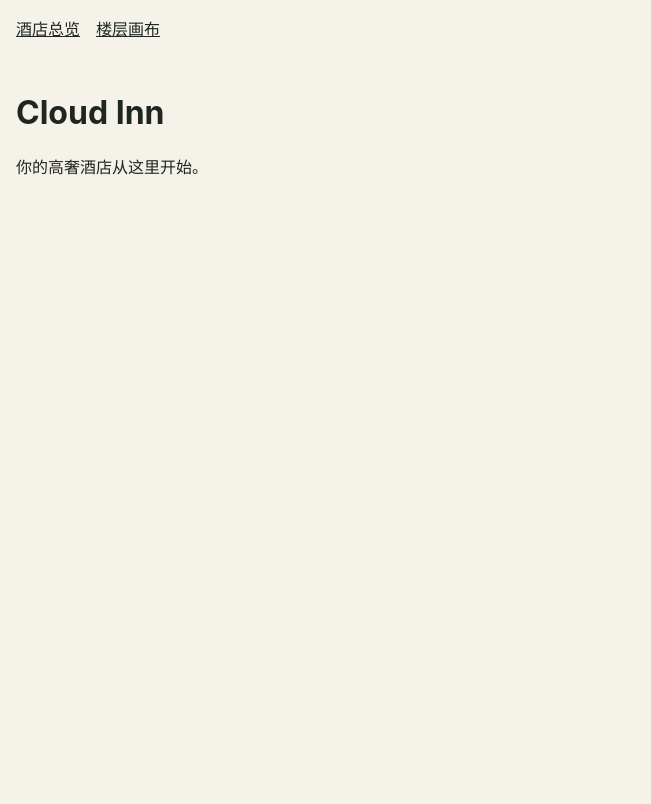
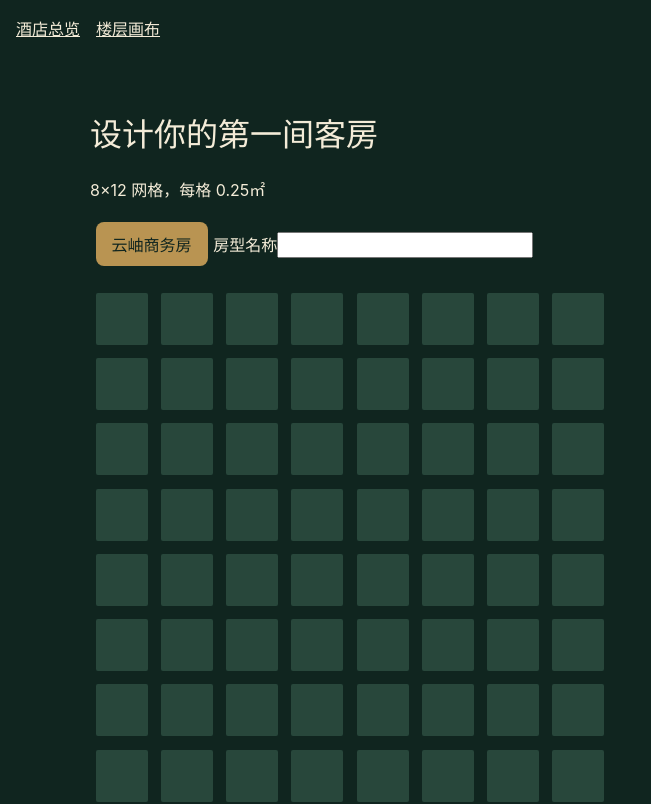
Before and after one commit to TheMiaoYuchen/cloud-inn, a React (Vite) app in the folder app/: page /#/design in a window 1280 px wide. Before the commit this address led to /#/. Shown: the top 804 px of the page, without its empty margins (0-651 px from the left). Built offline with nearby package versions, Linux system fonts and the light colour scheme.

Commit message:
feat: build playable hotel operations UI

```diff
--- a/app/src/app/App.tsx
+++ b/app/src/app/App.tsx
@@ -1,8 +1,9 @@
 import { useMemo } from "react";
 import { RouterProvider } from "react-router-dom";
 import { createAppRouter } from "./router";
+import { GameProvider } from "../state/GameProvider";
 
 export function App() {
   const router = useMemo(createAppRouter, []);
-  return <RouterProvider router={router} />;
+  return <GameProvider><RouterProvider router={router} /></GameProvider>;
 }
--- a/app/src/app/router.tsx
+++ b/app/src/app/router.tsx
@@ -2,6 +2,9 @@ import { createHashRouter, Navigate } from "react-router-dom";
 import { CanvasPage } from "../pages/CanvasPage";
 import { HotelOverviewPage } from "../pages/HotelOverviewPage";
 import { AppShell } from "./AppShell";
+import { RoomDesignPage } from "../pages/RoomDesignPage";
+import { FloorPlanningPage } from "../pages/FloorPlanningPage";
+import { OperationsPage } from "../pages/OperationsPage";
 
 export function createAppRouter() {
   return createHashRouter([
@@ -11,6 +14,9 @@ export function createAppRouter() {
       children: [
         { index: true, element: <HotelOverviewPage /> },
         { path: "canvas", element: <CanvasPage /> },
+        { path: "design", element: <RoomDesignPage /> },
+        { path: "floor-plan", element: <FloorPlanningPage /> },
+        { path: "operations", element: <OperationsPage /> },
         { path: "*", element: <Navigate to="/" replace /> },
       ],
     },
--- /dev/null
+++ b/app/src/pages/FloorPlanningPage.tsx
@@ -0,0 +1,3 @@
+import { useGame } from '../state/GameProvider';
+import { OperationsPage } from './OperationsPage';
+export function FloorPlanningPage(){ const {state,error,commands}=useGame(); if(!state||state.phase==='design') return null; if(state.phase==='open') return <OperationsPage/>; const bp=state.roomBlueprint; return <main className="page"><h1>固定楼层槽位</h1><div className="floor-visual">核心 · 环形走廊</div><p>现金 ¥{state.cashCents/100} · 已建 {state.floor.rooms.length}/4</p><div className="slots">{[1,2,3,4].map(i=>{const room=state.floor.rooms.find(r=>r.slotId===`slot-${i}`); return <button key={i} onClick={()=>!room&&commands.placeRoom(`slot-${i}`)} disabled={!!room}>{room?`${bp?.name} · ${bp?.metrics.areaSquareMeters}㎡ · ¥${room.committedBuildCostCents/100}`:`槽位 ${i} · 空置`}</button>})}</div><button onClick={()=>commands.openHotel()} disabled={state.floor.rooms.length===0}>进入运营</button>{error&&<p role="alert">{error}</p>}</main> }
--- a/app/src/pages/HotelOverviewPage.tsx
+++ b/app/src/pages/HotelOverviewPage.tsx
@@ -3,6 +3,7 @@ export function HotelOverviewPage() {
     <main>
       <h1>Cloud Inn</h1>
       <p>你的高奢酒店从这里开始。</p>
+      <a href="#/design">开始设计</a>
     </main>
   );
 }
--- /dev/null
+++ b/app/src/pages/OperationsPage.tsx
@@ -0,0 +1,2 @@
+import { useState } from 'react'; import { useGame } from '../state/GameProvider';
+export function OperationsPage(){ const {state,error,commands,visualProvider}=useGame(); const [rate,setRate]=useState(String((state?.rateCents??0)/100)); if(!state) return null; const report=state.latestReport; return <main className="page"><h1>云岫酒店 · 运营</h1><p>营业日 {state.currentDay} · 现金 ¥{state.cashCents/100}</p><label>房价（元）<input aria-label="房价" value={rate} onChange={e=>setRate(e.target.value)}/></label><button onClick={()=>commands.setRate(Math.round(Number(rate)*100))}>更新房价</button><div className="rooms">{[1,2,3,4].map(i=><div key={i}>客房 {i} · {state.floor.rooms[i-1]?'经营中':'未建造'}</div>)}</div><button onClick={()=>commands.openHotel()}>开始营业</button><button onClick={()=>commands.advanceDay()}>结算下一天</button><button onClick={()=>commands.requestVisual(visualProvider)}>请求视觉预览</button>{state.roomBlueprint?.visual.status==='ready'&&<img src={state.roomBlueprint.visual.assetPath} alt="房间视觉预览"/>}{report&&<p>售出 {report.soldRooms} · 入住率 {report.occupancyBps/100}% · 收入 ¥{report.revenueCents/100} · 成本 ¥{report.operatingCostCents/100} · 净收入 ¥{report.netIncomeCents/100} {report.reasons.join(' ')}</p>}{error&&<p role="alert">{error}</p>}</main> }
--- /dev/null
+++ b/app/src/pages/RoomDesignPage.tsx
@@ -0,0 +1,15 @@
+import { useState } from 'react';
+import { useGame } from '../state/GameProvider';
+import { prototypeConfig } from '../domain/config/prototypeConfig';
+import type { Cell } from '../domain/game/state';
+import { FloorPlanningPage } from './FloorPlanningPage';
+
+export function RoomDesignPage() {
+  const { state, loading, error, commands } = useGame(); const [name, setName] = useState(''); const [cells, setCells] = useState<Cell[]>([]);
+  if (loading || !state) return <main><p>加载中…</p></main>;
+  if (state.phase !== 'design') return <FloorPlanningPage />;
+  const preset = () => { setName('云岫商务房'); setCells(Array.from({length: prototypeConfig.roomColumns * prototypeConfig.roomRows}, (_, i) => ({ x: i % prototypeConfig.roomColumns, y: Math.floor(i / prototypeConfig.roomColumns), zone: Math.floor(i / prototypeConfig.roomColumns) < 8 ? 'bedroom' : 'bathroom' }))); };
+  const toggle = (x:number,y:number) => setCells(c => c.some(v=>v.x===x&&v.y===y) ? c.filter(v=>!(v.x===x&&v.y===y)) : [...c,{x,y,zone:y<8?'bedroom':'bathroom'}]);
+  const metrics = state.roomBlueprint?.metrics;
+  return <main className="page"><h1>设计你的第一间客房</h1><p>8×12 网格，每格 0.25㎡</p><div className="toolbar"><button onClick={preset}>云岫商务房</button><label>房型名称<input aria-label="房型名称" value={name} onChange={e=>setName(e.target.value)} /></label></div><div className="grid" style={{gridTemplateColumns:`repeat(${prototypeConfig.roomColumns}, 1fr)`}}>{Array.from({length:96},(_,i)=>{const x=i%12,y=Math.floor(i/12),on=cells.some(v=>v.x===x&&v.y===y); return <button aria-label={`格子 ${x},${y}`} className={on?'cell on':'cell'} onClick={()=>toggle(x,y)} />})}</div>{metrics&&<p>面积 {metrics.areaSquareMeters}㎡ · 造价 ¥{metrics.buildCostCents/100} · 建议房价 ¥{metrics.suggestedRateCents/100} · 适配度 {metrics.businessFitBps/100}%</p>}<button onClick={()=>commands.saveRoomBlueprint(name, cells)}>保存并进入楼层</button>{error&&<p role="alert">{error}</p>}<div className="preview">房间视觉预览占位</div></main>;
+}
--- /dev/null
+++ b/app/src/state/GameProvider.tsx
@@ -0,0 +1,25 @@
+import React, { createContext, useContext, useEffect, useMemo, useState } from 'react';
+import { createGameCommands } from '../application/gameCommands';
+import type { SavePort } from '../application/ports/SavePort';
+import type { VisualProvider } from '../application/ports/VisualProvider';
+import { TauriSavePort } from '../infrastructure/tauri/TauriSavePort';
+import { PlaceholderVisualProvider } from '../infrastructure/visual/PlaceholderVisualProvider';
+import { InMemorySavePort } from '../infrastructure/memory/InMemorySavePort';
+import { createNewGame, type Cell, type GameState } from '../domain/game/state';
+
+type Commands = ReturnType<typeof createGameCommands>;
+type Ctx = { state: GameState | null; loading: boolean; error: string | null; commands: { [K in keyof Commands]: (...args: any[]) => Promise<void> }; visualProvider: VisualProvider };
+const GameContext = createContext<Ctx | null>(null);
+
+export function GameProvider({ children, savePort, saveId = 'save-1', visualProvider }: { children: React.ReactNode; savePort?: SavePort; saveId?: string; visualProvider?: VisualProvider }) {
+  const port = useMemo(() => savePort ?? new TauriSavePort(), [savePort]);
+  const [state, setState] = useState<GameState | null>(null);
+  const [loading, setLoading] = useState(true);
+  const [error, setError] = useState<string | null>(null);
+  useEffect(() => { let alive = true; (async () => { try { let loaded = await port.load(saveId as any); if (!loaded) { const fresh = createNewGame(saveId as any); await port.commit(0, { ...fresh, revision: 1 }); loaded = { ...fresh, revision: 1 }; } if (alive) setState(loaded); } catch (e) { if (alive) { setError(e instanceof Error ? e.message : '加载存档失败'); const mem = new InMemorySavePort(); const fresh = createNewGame(saveId as any); await mem.commit(0, { ...fresh, revision: 1 }); setState({ ...fresh, revision: 1 }); } } finally { if (alive) setLoading(false); } })(); return () => { alive = false; }; }, [port, saveId]);
+  const raw = useMemo(() => createGameCommands(port), [port]);
+  const commands = useMemo(() => Object.fromEntries(Object.entries(raw).map(([k, fn]) => [k, async (...args: any[]) => { if (!state) return; try { const next = await (fn as any)(state, ...args); setState(next); setError(null); } catch (e) { setError(e instanceof Error ? e.message : '操作失败'); } }])) as Ctx['commands'], [raw, state]);
+  return <GameContext.Provider value={{ state, loading, error, commands, visualProvider: visualProvider ?? new PlaceholderVisualProvider() }}>{children}</GameContext.Provider>;
+}
+export function useGame() { const c = useContext(GameContext); if (!c) throw new Error('GameProvider missing'); return c; }
+export type { Cell };
--- a/app/src/styles.css
+++ b/app/src/styles.css
@@ -1,7 +1,7 @@
 :root {
   font-family: Inter, Avenir, Helvetica, Arial, sans-serif;
-  color: #1f2621;
-  background: #f5f2ea;
+  color: #f4ecd8;
+  background: #10251f;
   font-synthesis: none;
   text-rendering: optimizeLegibility;
   -webkit-font-smoothing: antialiased;
@@ -11,6 +11,17 @@
 body {
   margin: 0;
 }
+
+.page { max-width: 1100px; margin: 0 auto; padding: 2rem; }
+button, input { font: inherit; }
+button { background: #b99452; color: #10251f; border: 0; border-radius: 8px; padding: .6rem 1rem; cursor: pointer; margin: .35rem; }
+button:disabled { opacity: .55; cursor: not-allowed; }
+.grid { display: grid; gap: 2px; max-width: 520px; margin: 1rem 0; }
+.cell { aspect-ratio: 1; padding: 0; background: #28473b; border-radius: 2px; }
+.cell.on { background: #d2ae67; }
+.floor-visual { border: 2px solid #b99452; border-radius: 50%; width: 240px; height: 150px; display: grid; place-items: center; }
+.slots { display: grid; grid-template-columns: repeat(2, minmax(180px,1fr)); gap: .6rem; }
+.preview { min-height: 120px; border: 1px dashed #b99452; padding: 1rem; margin-top: 1rem; }
 
 nav {
   display: flex;
```
Also changed, not shown: 1 other file (tests, documents, lock files or other folders).
